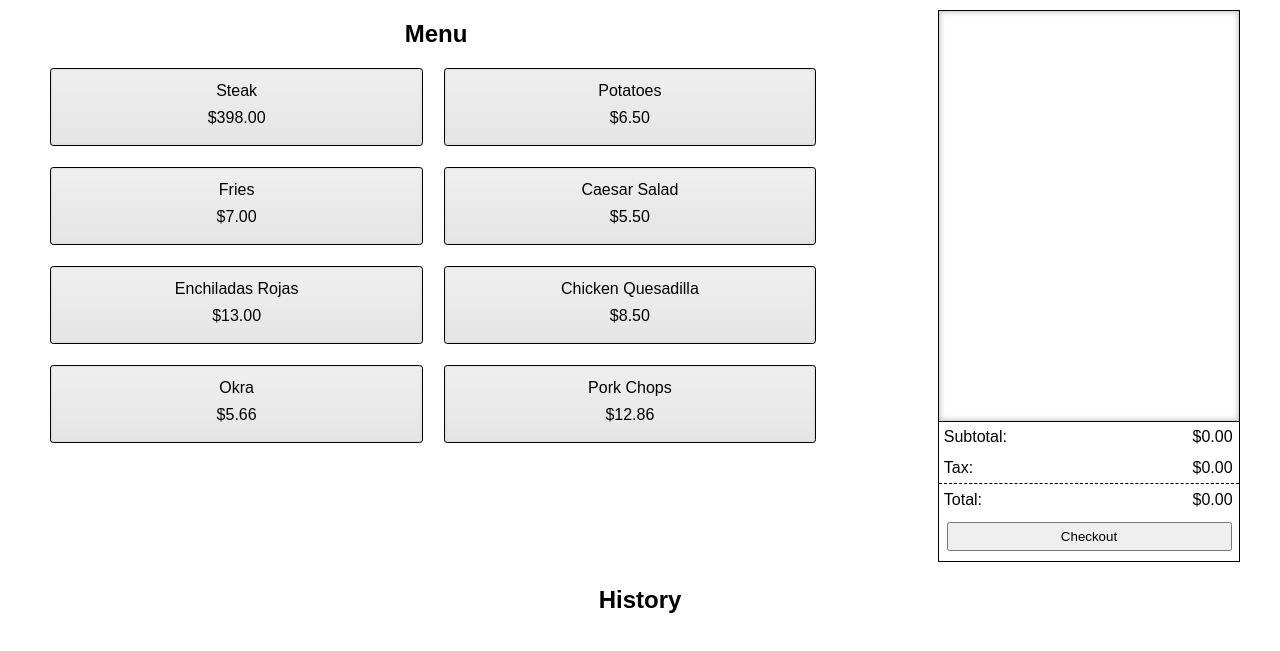
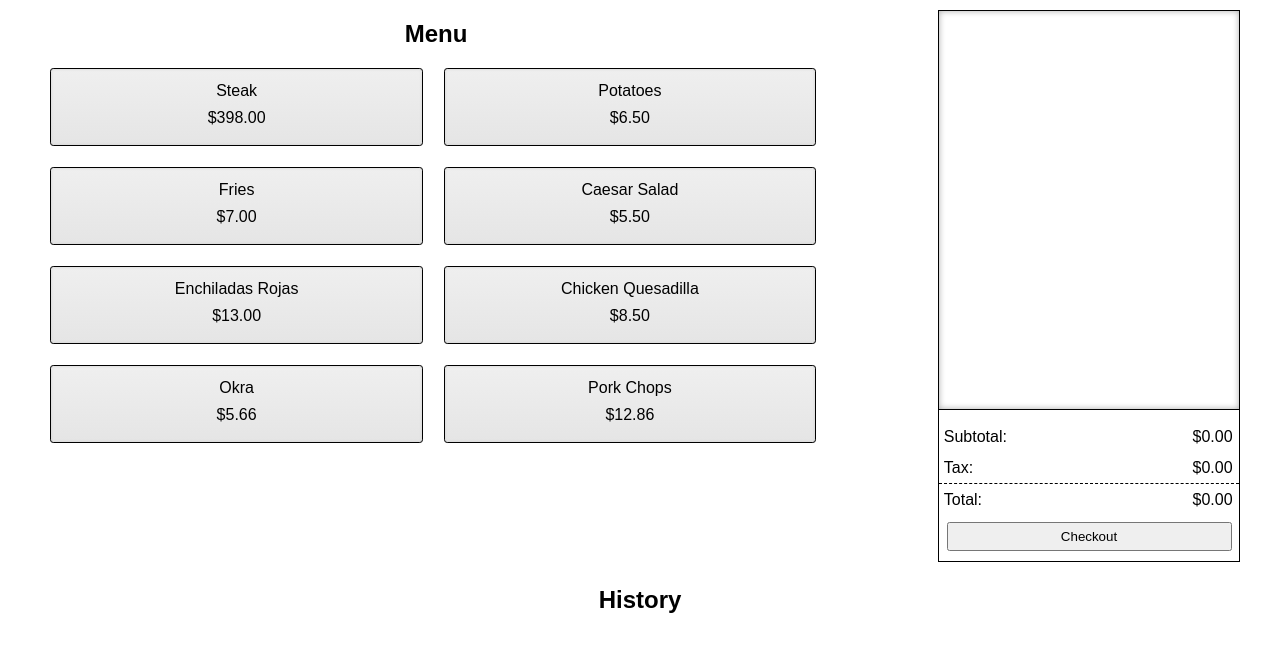
Before and after one commit to maxrpeterson/project-1, a plain HTML site: page pos.html in a window 1280 px wide. Shown: the part 59-710 px from the top of the page. Drawn offline with nearby package versions, Linux system fonts and the light colour scheme.

Commit message:
added some minor css changes

```diff
--- a/style.css
+++ b/style.css
@@ -13,7 +13,7 @@ body {
 	margin: 0 auto;
 }
 section:first-child, section:nth-child(2) {
-	height: 550px;
+	min-height: 550px;
 	margin-bottom: 1.5em;
 }
 div {
@@ -66,7 +66,8 @@ section#tab {
 	padding: 0.5em 0 0 0;
 	overflow: auto;
 	box-shadow: 0 0 6px #aaaaaa inset;
-	height: 73%;
+	height: 390px;
+	border-bottom: 1px solid black;
 }
 ul {
 	margin: 0;
@@ -89,7 +90,6 @@ div#total-box {
 	position: absolute;
 	bottom: 0;
 	width: 100%;
-	border-top: 1px solid black;
 	margin-bottom: 0.2em;
 }
 #total-box div {
```
